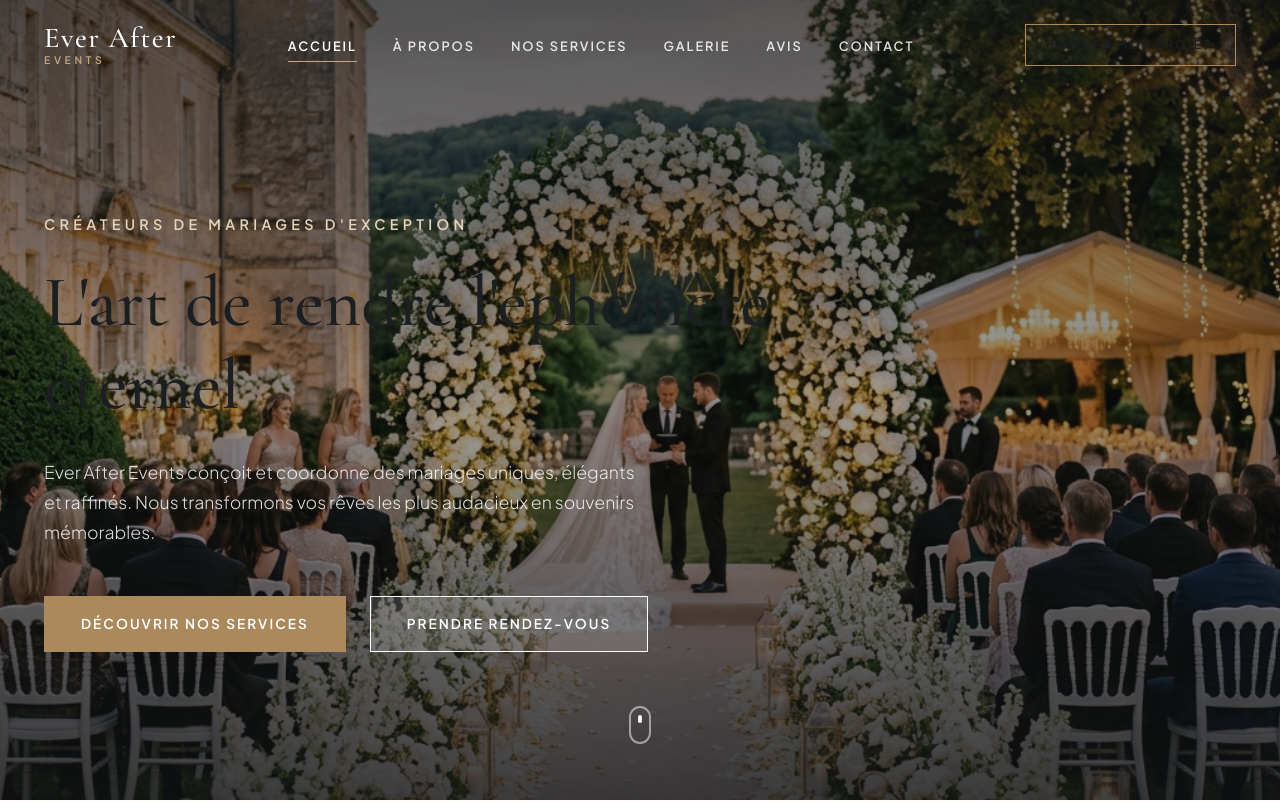
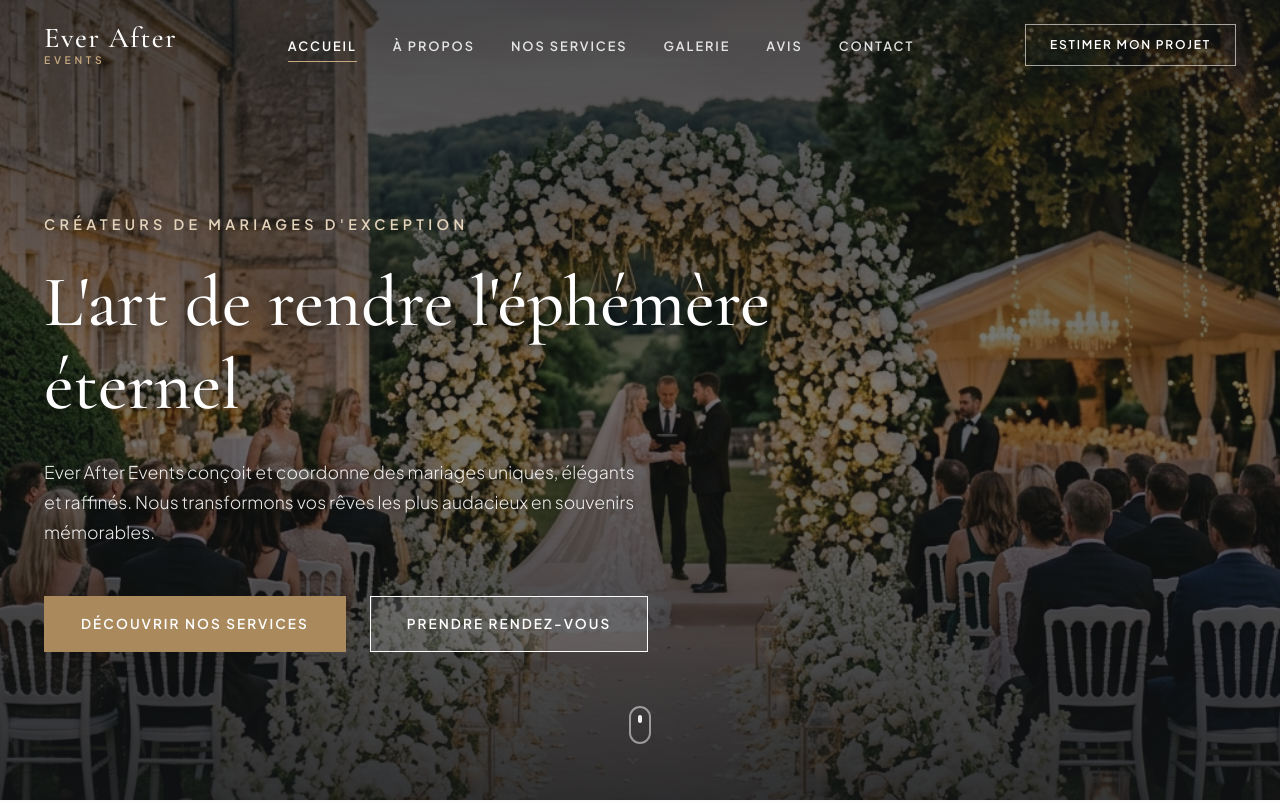
Before and after one commit to wasfade423-collab/EverAfterEventsbyMSK, a plain HTML site: page index.html in a window 1280 px wide. Shown: the top 802 px of the page. Drawn offline with nearby package versions, Linux system fonts and the light colour scheme.

Commit message:
site v2 ever after events

```diff
--- a/style.css
+++ b/style.css
@@ -235,6 +235,17 @@ button, input, select, textarea {
     border-bottom: 1px solid var(--color-border);
 }
 
+.main-header:not(.scrolled) .btn-outline {
+    color: var(--color-white);
+    border-color: rgba(255, 255, 255, 0.6);
+}
+
+.main-header:not(.scrolled) .btn-outline:hover {
+    background-color: var(--color-white);
+    border-color: var(--color-white);
+    color: var(--color-dark);
+}
+
 .header-container {
     display: flex;
     align-items: center;
@@ -438,7 +449,7 @@ button, input, select, textarea {
     left: 0;
     width: 100%;
     height: 100%;
-    background: linear-gradient(180deg, rgba(17, 19, 21, 0.7) 0%, rgba(17, 19, 21, 0.4) 50%, rgba(17, 19, 21, 0.8) 100%);
+    background: linear-gradient(180deg, rgba(17, 19, 21, 0.75) 0%, rgba(17, 19, 21, 0.55) 50%, rgba(17, 19, 21, 0.85) 100%);
     z-index: 1;
 }
 
@@ -475,14 +486,17 @@ button, input, select, textarea {
     font-weight: 500;
     line-height: 1.15;
     margin-bottom: 2rem;
+    color: var(--color-white);
+    text-shadow: 0 2px 10px rgba(0, 0, 0, 0.3);
 }
 
 .hero-description {
     font-size: 1.1rem;
     font-weight: 300;
-    color: rgba(255, 255, 255, 0.85);
+    color: rgba(255, 255, 255, 0.9);
     margin-bottom: 3rem;
     max-width: 600px;
+    text-shadow: 0 1px 5px rgba(0, 0, 0, 0.2);
 }
 
 .hero-actions-group {
```
